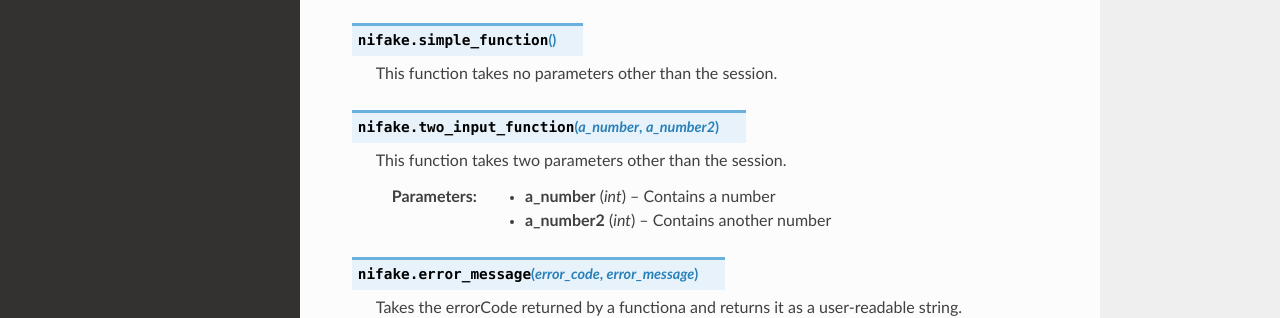
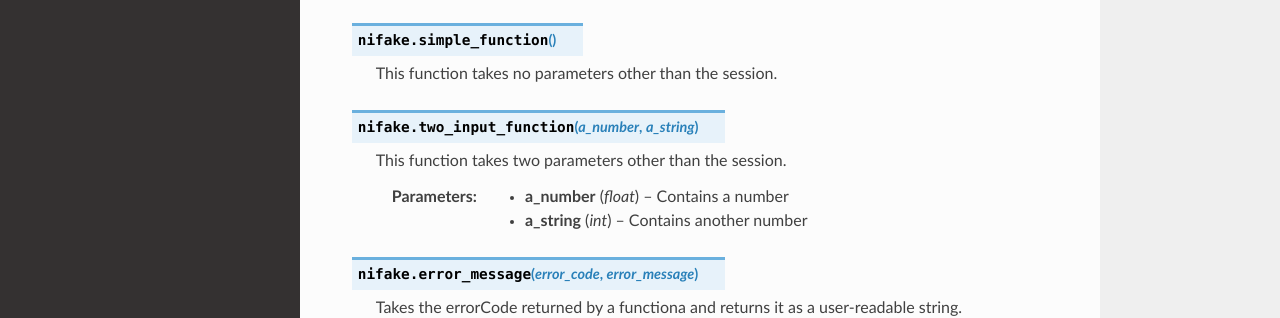
Before and after one commit to ni/nimi-python, a Sphinx documentation site: the page built from docs/nifake/functions.rst, in a window 1280 px wide and 900 px high, scrolled down 2721 px. Shown: the part 330-648 px from the top of the window. Built offline with Sphinx 7.4.7 and the Read the Docs theme 2.0.0, drawn with Linux system fonts in a browser that asks for light colours.

Commit message:
Updating generated

```diff
--- a/docs/nifake/functions.rst
+++ b/docs/nifake/functions.rst
@@ -234,7 +234,7 @@ nifake.Session methods
 
 
 
-.. function:: two_input_function(a_number, a_number2)
+.. function:: two_input_function(a_number, a_string)
 
     This function takes two parameters other than the session.
 
@@ -248,15 +248,15 @@ nifake.Session methods
 
 
 
-    :type a_number: int
-    :param a_number2:
+    :type a_number: float
+    :param a_string:
 
 
         Contains another number
 
 
 
-    :type a_number2: int
+    :type a_string: int
 
 .. function:: error_message(error_code, error_message)
 
```
Also changed, not shown: 6 other files.
